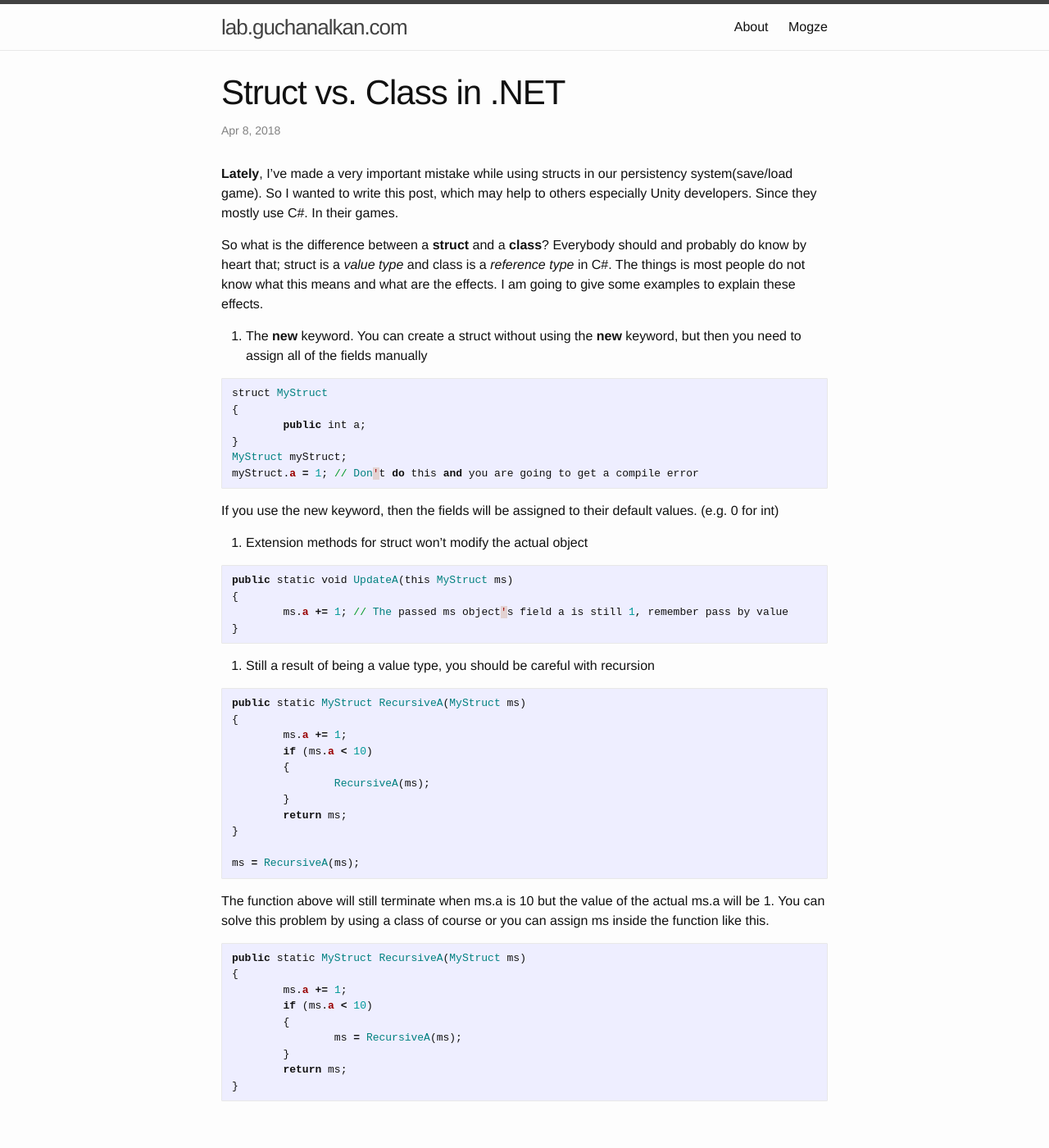
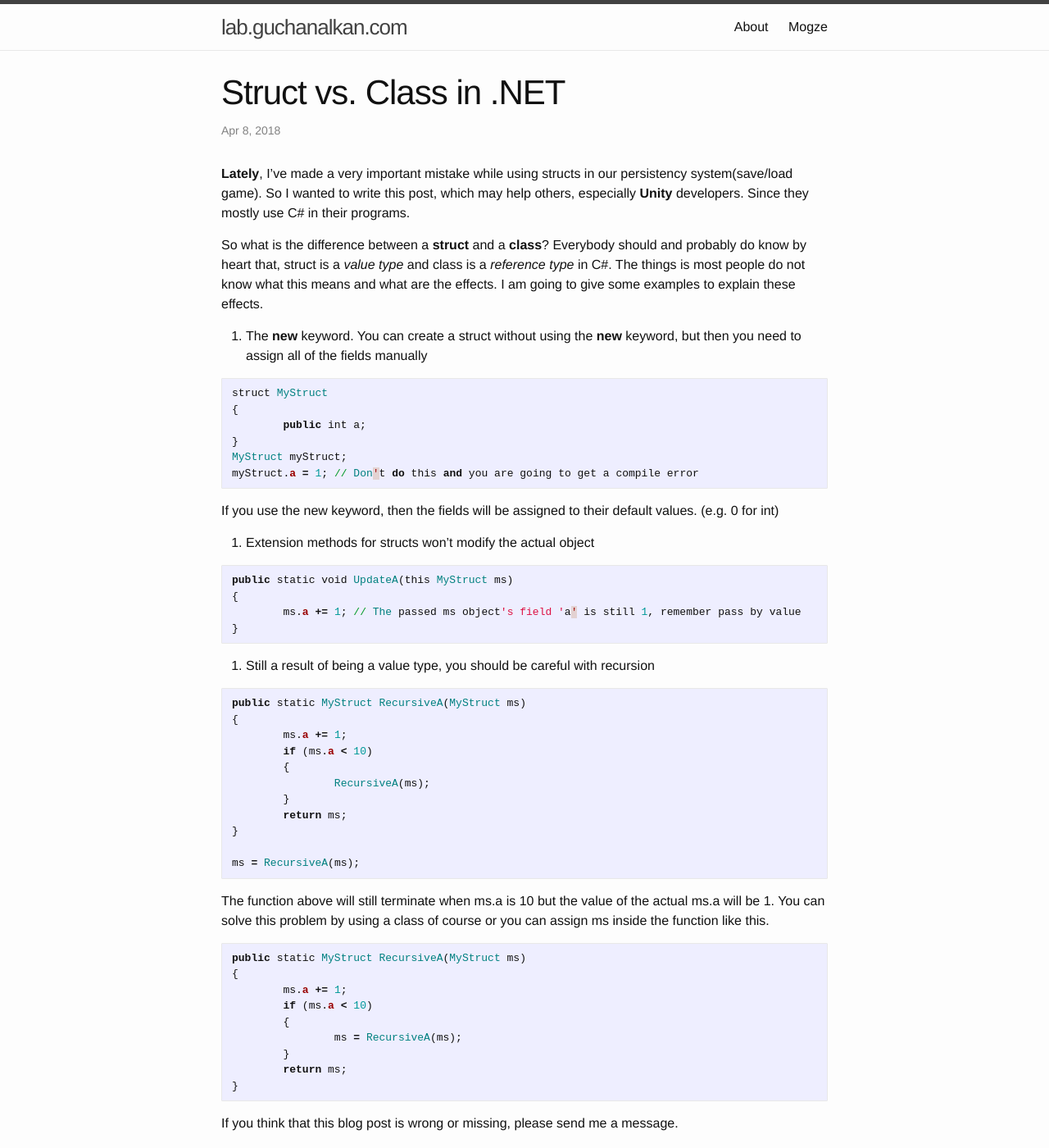
Before and after one commit to zehreken/zehreken.github.io, a Jekyll site: the page built from _posts/2018-04-08-struct-vs-class-dotnet.markdown, in a window 1280 px wide and 1400 px high. Shown: the whole window at 82% size. Built offline with Jekyll 4.4.1, drawn with Linux system fonts in a browser that asks for light colours.

Commit message:
Update post

```diff
--- a/_posts/2018-04-08-struct-vs-class-dotnet.markdown
+++ b/_posts/2018-04-08-struct-vs-class-dotnet.markdown
@@ -3,11 +3,11 @@ layout: post
 title: Struct vs. Class in .NET
 ---
 **Lately**, I've made a very important mistake while using structs in our persistency system(save/load game).
-So I wanted to write this post, which may help to others especially Unity developers. Since they mostly use C#.
-In their games.
+So I wanted to write this post, which may help others, especially **Unity** developers. Since they mostly use C#
+in their programs.
 
 So what is the difference between a **struct** and a **class**?
-Everybody should and probably do know by heart that; struct is a *value type* and class is a *reference type* in C#.
+Everybody should and probably do know by heart that, struct is a *value type* and class is a *reference type* in C#.
 The things is most people do not know what this means and what are the effects.
 I am going to give some examples to explain these effects.
 
@@ -22,11 +22,11 @@ myStruct.a = 1; // Don't do this and you are going to get a compile error
 {% endhighlight %}
 If you use the new keyword, then the fields will be assigned to their default values. (e.g. 0 for int)
 
-2. Extension methods for struct won't modify the actual object
+2. Extension methods for structs won't modify the actual object
 {% highlight ruby %}
 public static void UpdateA(this MyStruct ms)
 {
-	ms.a += 1; // The passed ms object's field a is still 1, remember pass by value
+	ms.a += 1; // The passed ms object's field 'a' is still 1, remember pass by value
 }
 {% endhighlight %}
 3. Still a result of being a value type, you should be careful with recursion
@@ -56,3 +56,5 @@ public static MyStruct RecursiveA(MyStruct ms)
 	return ms;
 }
 {% endhighlight %}
+
+If you think that this blog post is wrong or missing, please send me a message.
```
